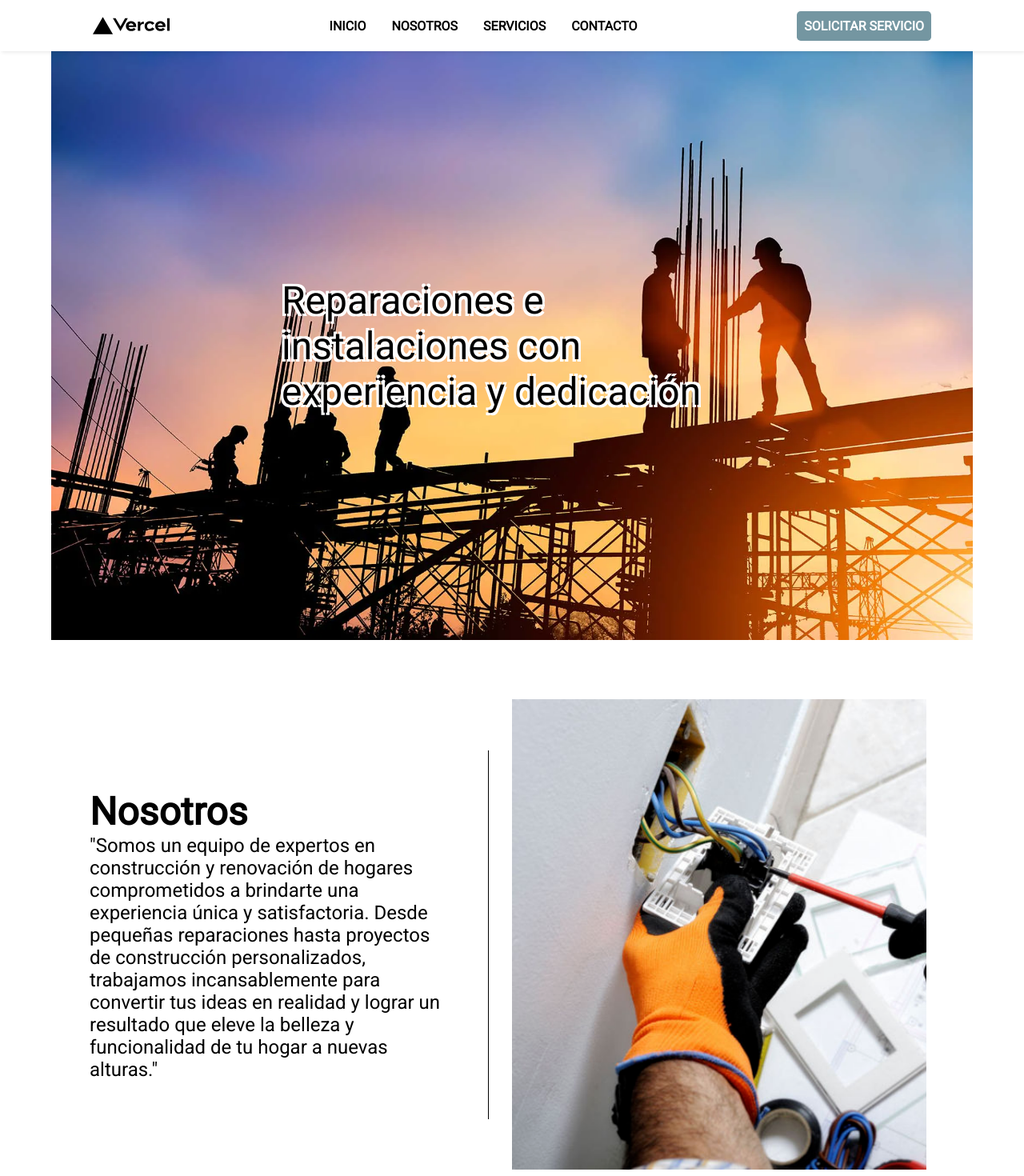
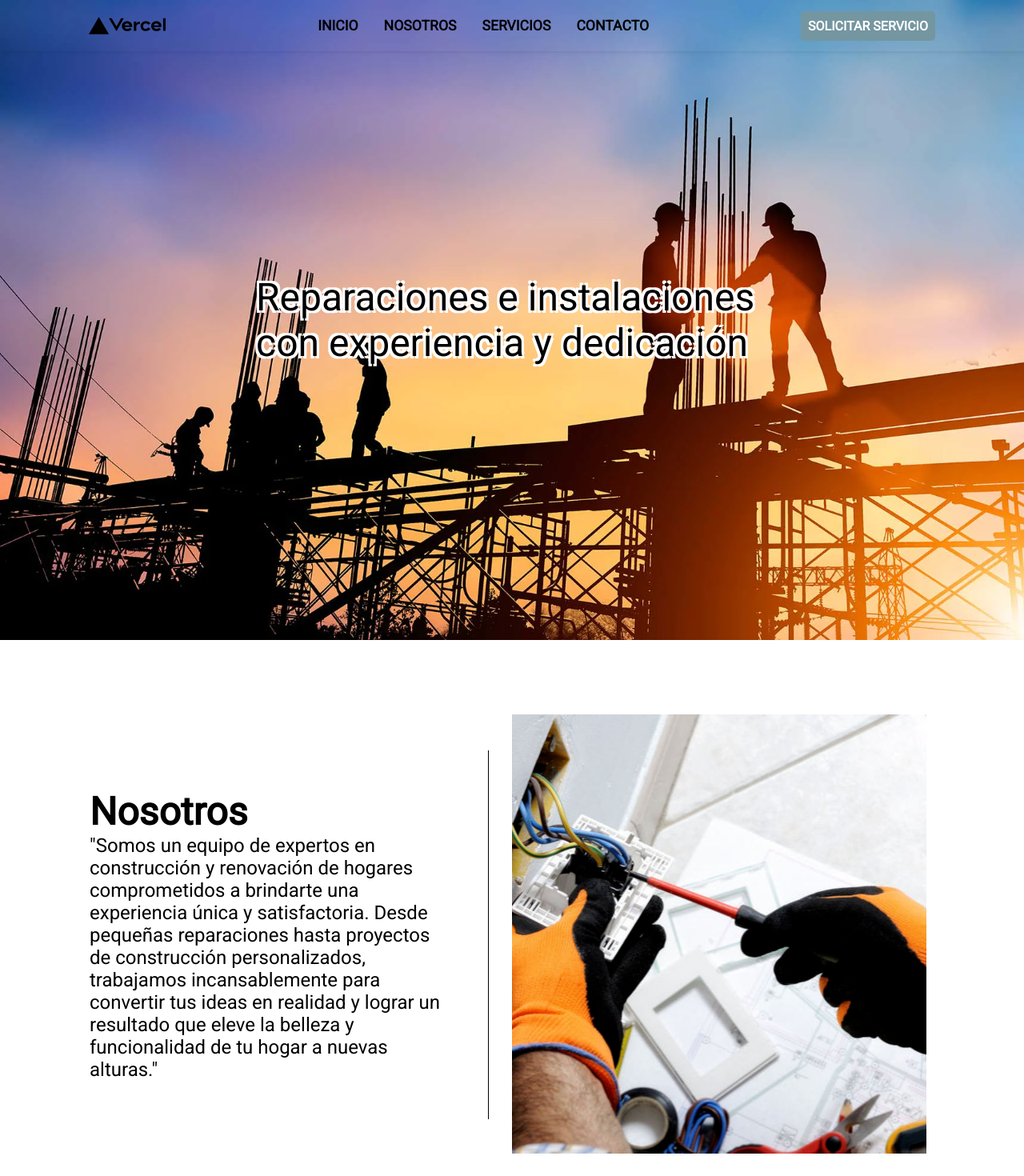
Before and after one commit to edsoncuno/my-maestro, a Next.js app: page / in a window 1280 px wide. Shown: the top 1470 px of the page at 80% size. Built offline with nearby package versions, Linux system fonts and the light colour scheme.

Commit message:
actualizando portada inicio

```diff
--- a/src/app/globals.css
+++ b/src/app/globals.css
@@ -2,7 +2,6 @@
 
 :root {
   --header-height: 4rem;
-  --main-margin: 5%;
   --color-1: #ffffff;
   --color-2: #7496a1;
   --color-3: #fab001;
--- a/src/app/page.js
+++ b/src/app/page.js
@@ -3,11 +3,9 @@ import Nosotros from "../components/nosotros/Nosotros";
 import Servicios from "../components/servicios/Servicios";
 import Contacto from "../components/contacto/Contacto";
 
-import styles from "./page.module.css";
-
 export default function Home() {
   return (
-    <main className={styles.main}>
+    <main>
       <Inicio />
       <Nosotros />
       <Servicios />
--- a/src/app/page.module.css
+++ /dev/null
@@ -1,5 +0,0 @@
-.main {
-    background-color: azure;
-    margin: 0 var(--main-margin);
-    margin-top: var(--header-height);
-}
--- a/src/components/contacto/Contacto.js
+++ b/src/components/contacto/Contacto.js
@@ -1,6 +1,6 @@
 import styles from "./Contacto.module.css";
 
-import Mapa from "../nosotros/Mapa";
+import Mapa from "./Mapa";
 
 export default function App() {
   return (
--- a/src/components/contacto/Contacto.module.css
+++ b/src/components/contacto/Contacto.module.css
@@ -4,6 +4,7 @@
   display: grid;
   grid-template-columns: 1fr 1fr;
   grid-template-rows: repeat(8, 1fr);
+  padding: 0 5%;
 }
 
 .titulo {
--- a/src/components/header/Header.js
+++ b/src/components/header/Header.js
@@ -1,9 +1,10 @@
 "use client";
 import styles from "./Header.module.css";
-import { useState } from "react";
+import { useState, useEffect } from "react";
 
 export default function App() {
   const [isShowingSideBar, setIsShowingSideBar] = useState(false);
+  const [backgroundColor, setBackgroundColor] = useState("transparent");
 
   const sections = [
     { href: "#section-inicio", name: "INICIO" },
@@ -19,6 +20,21 @@ export default function App() {
       </a>
     </li>
   ));
+
+  useEffect(() => {
+    const handleScroll = () => {
+      if (window.scrollY > 0) {
+        setBackgroundColor("white");
+      } else {
+        setBackgroundColor("transparent");
+      }
+    };
+    window.addEventListener("scroll", handleScroll);
+    return () => {
+      // Limpia el listener del evento cuando el componente se desmonta
+      window.removeEventListener("scroll", handleScroll);
+    };
+  }, []);
 
   function scrollToSection(event) {
     event.preventDefault();
@@ -43,7 +59,10 @@ export default function App() {
   }
 
   return (
-    <header className={styles.header}>
+    <header
+      className={styles.header}
+      style={{ backgroundColor: `${backgroundColor}` }}
+    >
       <div className={styles.bars} onClick={handleSideBar}></div>
       <a
         href="#section-inicio"
--- a/src/components/header/Header.module.css
+++ b/src/components/header/Header.module.css
@@ -2,7 +2,8 @@
   display: flex;
   justify-content: space-around;
   align-items: center;
-  background-color: var(--color-1);
+  background-color: transparent;
+  /*background-color: var(--color-1);*/
   padding: 1rem;
   text-align: center;
   box-shadow: 0.1rem 0.1rem 0.3rem rgba(0, 0, 0, 0.1);
@@ -42,6 +43,7 @@
 
 .header nav ul li {
   margin-right: 2rem;
+  font-size: 1.1rem;
 }
 
 .header nav ul li:last-child {
@@ -81,16 +83,7 @@
   left: 0;
 }
 
-@media (max-width: 872px) {
-  .header {
-    justify-content: space-around;
-  }
-  .header .logo {
-    display: none;
-  }
-}
-
-@media (max-width: 662px) {
+@media (max-width: 750px) {
   .header {
     justify-content: space-between;
   }
--- a/src/components/inicio/Inicio.module.css
+++ b/src/components/inicio/Inicio.module.css
@@ -1,5 +1,5 @@
 .inicio {
-  height: calc(100vh - var(--header-height));
+  height: 100vh;
 }
 
 .container {
--- a/src/components/nosotros/Nosotros.module.css
+++ b/src/components/nosotros/Nosotros.module.css
@@ -1,9 +1,10 @@
 .nosotros {
   background-color: white;
-  height: calc(100vh - var(--header-height));
+  min-height: calc(100vh - var(--header-height));
   display: grid;
   grid-template-columns: 1fr 1fr;
   grid-template-rows: 1fr;
+  padding: 0 5%;
 }
 
 .columnaIzquierda {
@@ -41,5 +42,13 @@
   width: 90%;
   height: 80%;
   background-image: url("./assets/imagen2.png");
-  background-size: cover;
+  background-size: cover 100%;
+  background-repeat: no-repeat;
+  background-position: center;
 }
+
+@media (max-width: 970px) {
+  .imagen {
+    background-size: 80% 100%;
+  }
+}
--- a/src/components/servicios/Servicios.module.css
+++ b/src/components/servicios/Servicios.module.css
@@ -1,5 +1,6 @@
 .app {
     background-color: white;
+    padding: 0 5%;
 }
 
 .app .titulo {
```
Also changed, not shown: src/components/contacto/Mapa.js (renamed from src/components/nosotros/Mapa.js).
